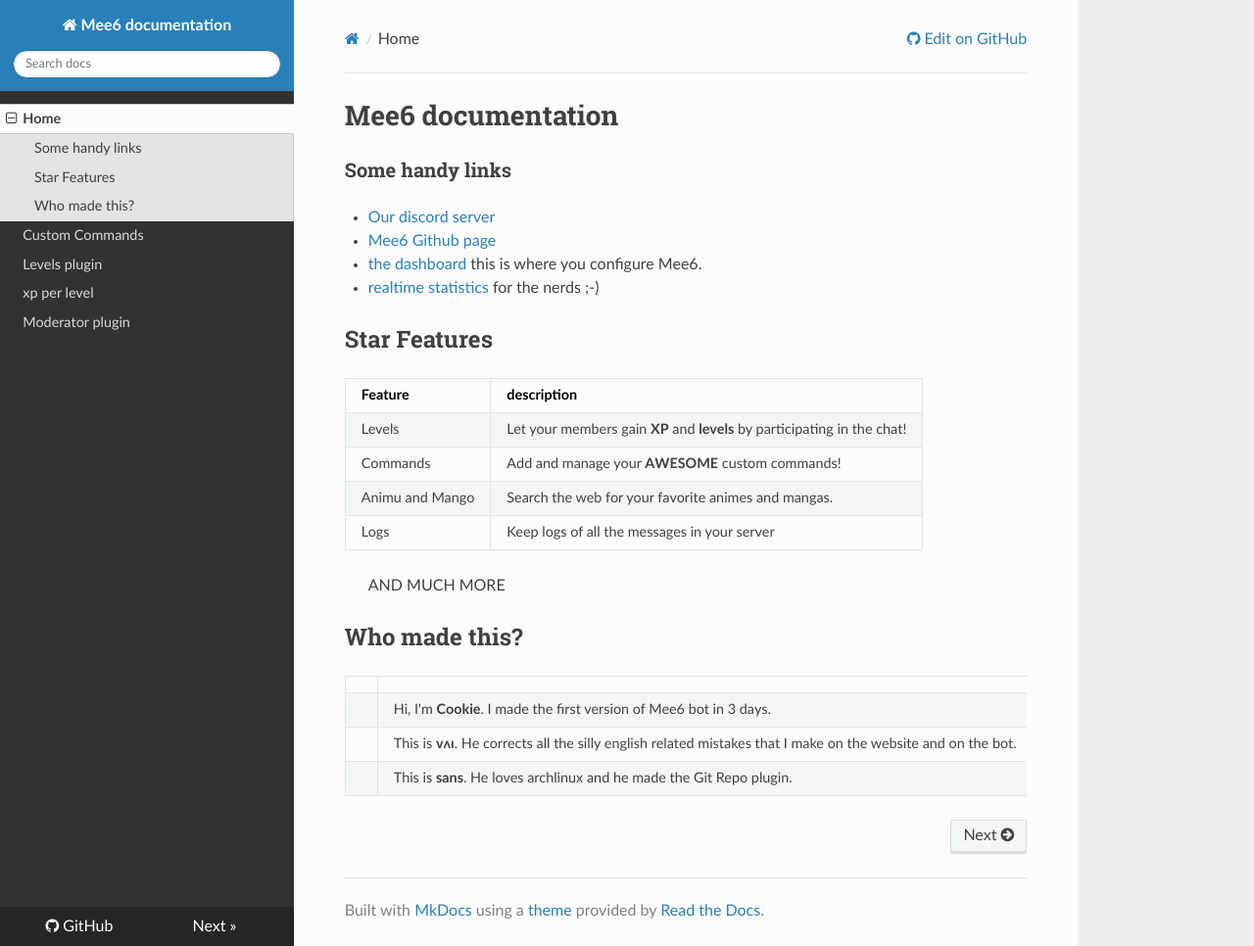
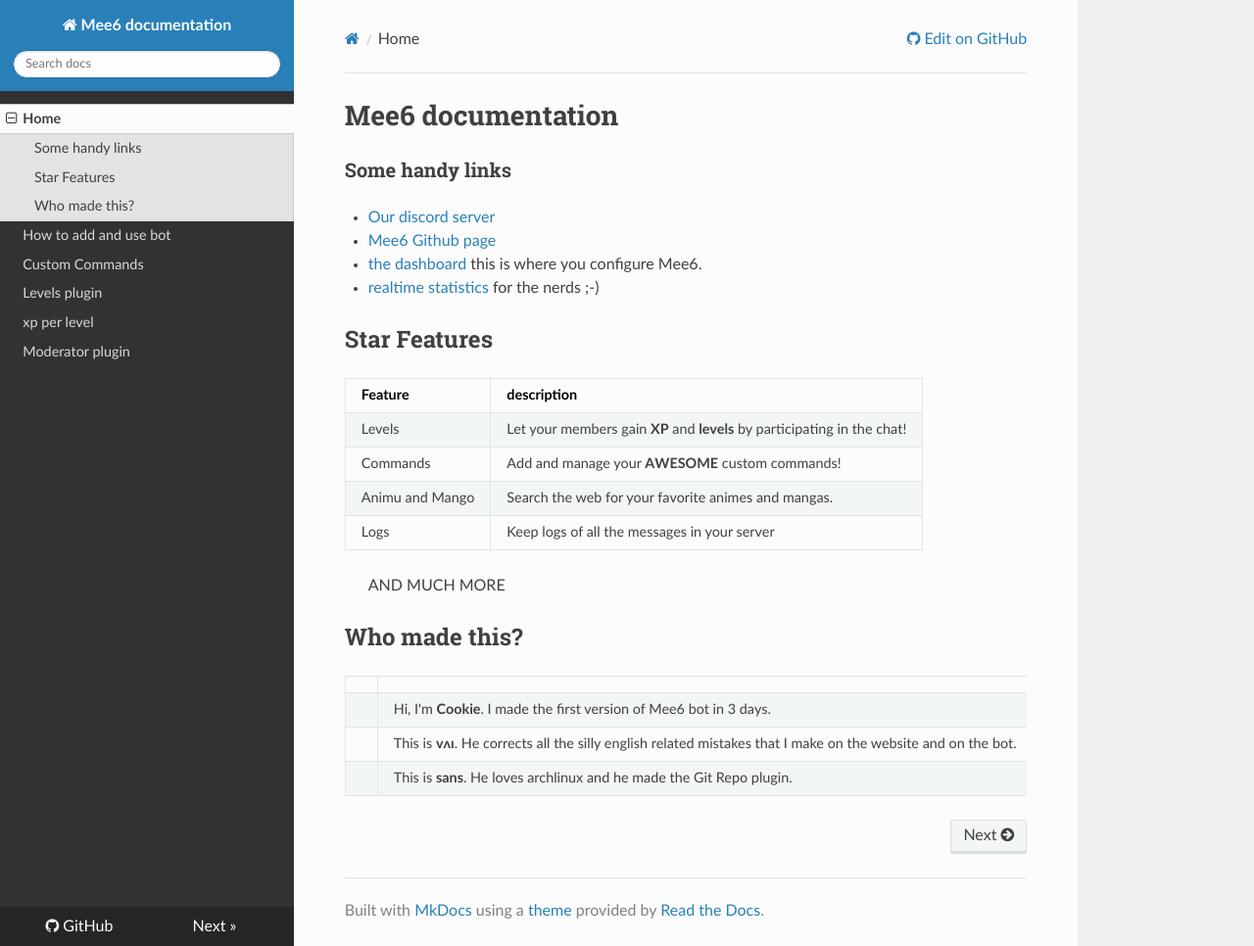
Before and after one commit to Mee6/Mee6-documentation, an MkDocs documentation site: the page built from docs/index.md, in a window 1280 px wide and 966 px high. Shown: the whole window at 98% size. Built offline with MkDocs 1.6.1, drawn with Linux system fonts in a browser that asks for light colours; nearby versions of some CDN libraries; old or Windows-style settings are respelled for this version of MkDocs.

Commit message:
Update mkdocs.yml

```diff
--- a/mkdocs.yml
+++ b/mkdocs.yml
@@ -11,6 +11,7 @@
 pages:
   - Home: index.md
 #  - Example: example.md
+  - How to add and use bot: Mr. Mee6.md
   - Custom Commands: Commands.md
   - Levels plugin: Levels.md
   - xp per level: levelxp.md
```
